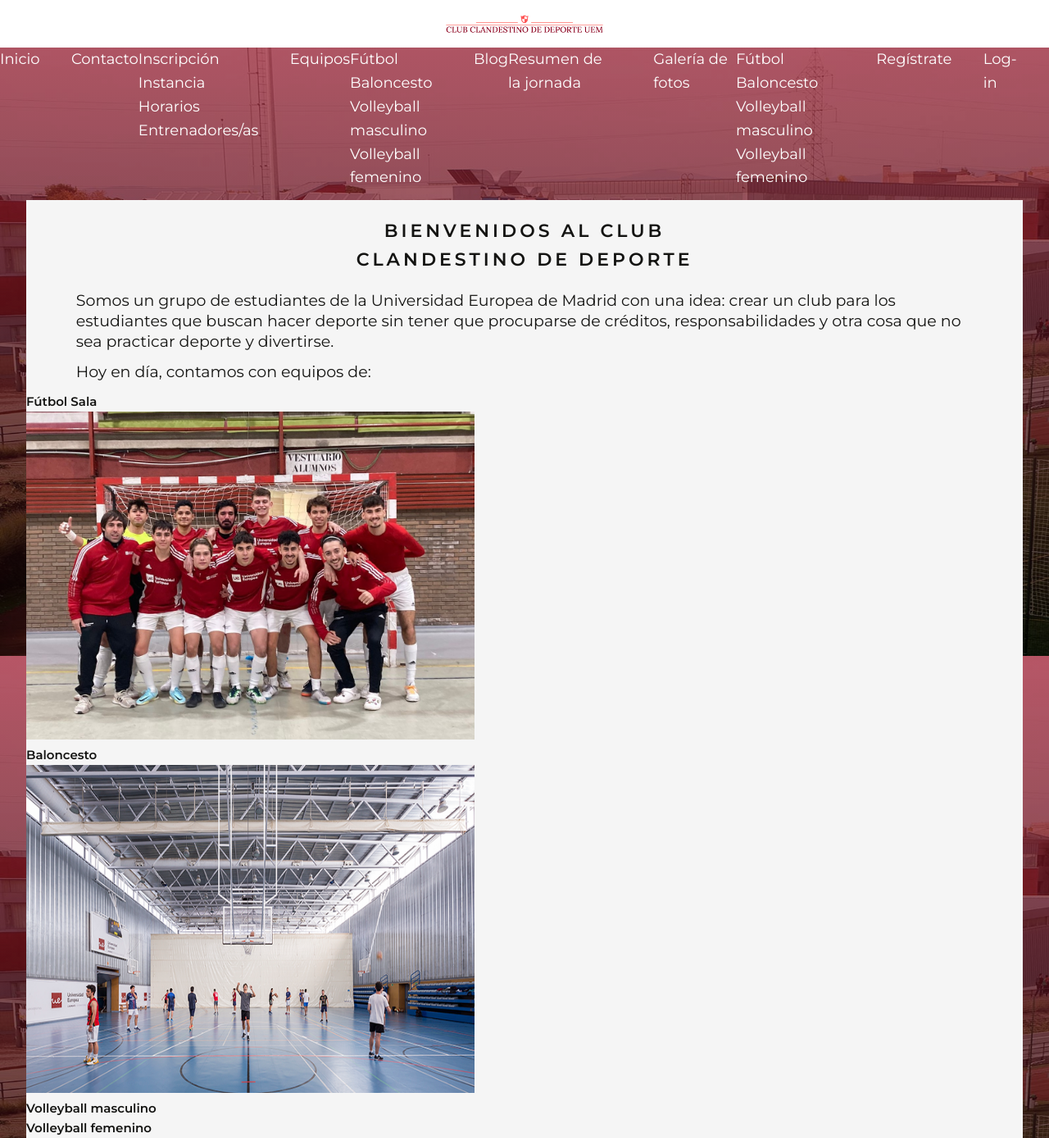
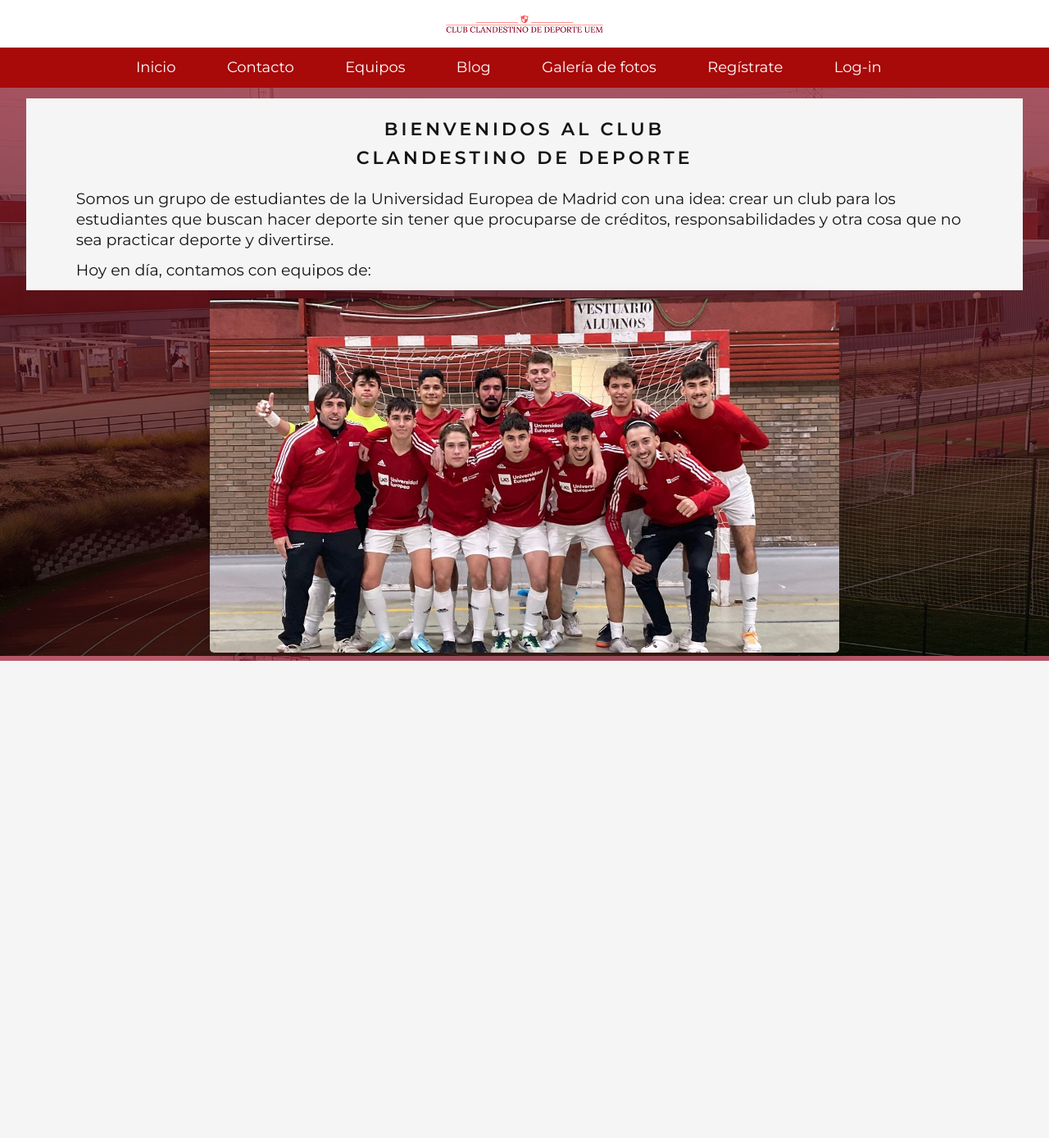
Before and after one commit to Ignaciogg/WEB-ClubDeDeporte, a PHP site: page / in a window 1280 px wide. Shown: the whole page at 82% size. After the commit the page ends 806 px from the top, so only its background shows below. Run offline with PHP 8.4, Linux system fonts and the light colour scheme; some libraries are stand-ins or nearby versions.

Commit message:
slideshow

```diff
--- a/index.html
+++ b/index.html
@@ -24,7 +24,7 @@
                     <li class="contacto">
                         <a>Contacto</a>
                         <ul class="sub-menu">
-                            <li class="sub-menu-item"><a href="inscripcion" onclick="seleccionar(this)"> Inscripción </a></li>
+                            <li class="sub-menu-item primersub"><a href="inscripcion" onclick="seleccionar(this)"> Inscripción </a></li>
                             <li class="sub-menu-item"><a href="instancia" onclick="seleccionar(this)"> Instancia </a></li>
                             <li class="sub-menu-item"><a href="horarios" onclick="seleccionar(this)"> Horarios </a></li>
                             <li class="sub-menu-item"><a href="entrenadores" onclick="seleccionar(this)"> Entrenadores/as </a></li>
@@ -34,7 +34,7 @@
                     <li class="equipos">
                         <a>Equipos</a>
                         <ul class="sub-menu">
-                            <li class="sub-menu-item"><a href="futbol" onclick="seleccionar(this)">Fútbol</a></li>
+                            <li class="sub-menu-item primersub"><a href="futbol" onclick="seleccionar(this)">Fútbol</a></li>
                             <li class="sub-menu-item"><a href="basket" onclick="seleccionar(this)">Baloncesto</a></li>
                             <li class="sub-menu-item"><a href="volleymasc" onclick="seleccionar(this)">Volleyball masculino</a></li>
                             <li class="sub-menu-item"><a href="volleyfem" onclick="seleccionar(this)">Volleyball femenino</a></li>
@@ -44,14 +44,14 @@
                     <li class="noticias">
                         <a>Blog</a>
                         <ul class="sub-menu">
-                            <li class="sub-menu-item"><a href="resumen" onclick="seleccionar(this)">Resumen de la jornada</a></li>
+                            <li class="sub-menu-item primersub"><a href="resumen" onclick="seleccionar(this)">Resumen de la jornada</a></li>
                         </ul>
                     </li>
 
                     <li class="galeria">
                         <a>Galería de fotos</a>
                         <ul class="sub-menu">
-                            <li class="sub-menu-item"><a href="fotos-futbol" onclick="seleccionar(this)">Fútbol</a></li>
+                            <li class="sub-menu-item primersub"><a href="fotos-futbol" onclick="seleccionar(this)">Fútbol</a></li>
                             <li class="sub-menu-item"><a href="fotos-basket" onclick="seleccionar(this)">Baloncesto</a></li>
                             <li class="sub-menu-item"><a href="fotos-volleymasc" onclick="seleccionar(this)">Volleyball masculino</a></li>
                             <li class="sub-menu-item"><a href="fotos-volleyfem" onclick="seleccionar(this)">Volleyball femenino</a></li>
@@ -74,13 +74,25 @@
                     buscan hacer deporte sin tener que procuparse de créditos, responsabilidades y otra cosa que no sea practicar
                     deporte y divertirse.</p>
                 <p>Hoy en día, contamos con equipos de:</p>
-                <h4>Fútbol Sala</h4><img src="img/futbol.jpeg">
-                <h4>Baloncesto</h4><img src="img/UEM-basket.png">
-                <h4>Volleyball masculino</h4>
-                <h4>Volleyball femenino</h4>
             </div>
         </section>
 
+        <div class="slideshow">
+            <div class="slideshow-wrap">
+                <div class="slide">
+                    <img id="slide1" src="img/UEM-futbol.jpeg" alt="FUTBOL">
+                    <img id="slide2" src="img/UEM-basket.png" alt="BASKET">
+                    <img id="slide3" src="img/UEM-volleyM.jpg" alt="VOLLEY M">
+                    <img id="slide4" src="img/UEM-volleyF.jpg" alt="VOLLEY F">
+                    <div class="slideshow-nav">
+                        <a href="#slide1"></a>
+                        <a href="#slide2"></a>
+                        <a href="#slide3"></a>
+                        <a href="#slide4"></a>
+                    </div>
+                </div>
+            </div>
+        </div>
     </header>
     <script src="script.js"></script>
 </body>
--- a/style.css
+++ b/style.css
@@ -56,18 +56,66 @@
 
 nav .menu-div .menu-ul li a{
 	color: white;
+	text-decoration: none;
 }
 
-.sub-menu{
-	/*visibility: hidden;*/
+.menu-div {
+	margin:auto;
+	text-align: center;
+	background-color:#a80909;
 }
 
-nav .menu-div .menu-ul li :hover{
-
+ul {
+	list-style: none;
 }
 
-nav .menu-div .menu-ul li a{
-	text-decoration: none;
+.menu-ul > li{
+	float: left;
+	background-color:#a80909;
+}
+
+.menu-ul li a{
+	text-decoration:none;
+	padding:10px 12px;
+	display:block;
+	color: white;
+}
+
+.menu-ul li a:hover {
+	background-color:#a80909;
+}
+
+.sub-menu {
+	display: none;
+	position: absolute;
+	min-width: 12%;
+}
+
+.primersub{
+	margin-top: 21%;
+}
+
+.menu-ul li:hover > ul {
+	display: block;
+}
+
+.sub-menu-item {
+	position: relative;
+	left: -50px;
+	text-align: left;
+	color: white;
+	background-color: #a80909;
+}
+.sub-menu-item a{
+	color:black;
+}
+
+.sub-menu-item:hover{
+	background-color: #ff4343;
+}
+
+.sub-menu-item a:hover{
+	background-color: #ff4343;
 }
 
 .content{
@@ -105,11 +153,56 @@
     margin-bottom: 12px;
 }
 
-.inicio h4{
-
-}
-
 .inicio img{
 	width: 45%;
   	height: 400px;
 }
+
+.slideshow{
+	padding: 10px;
+}
+
+.slideshow-wrap{
+	position: relative;
+	max-width: 48rem;
+	margin: 0 auto;
+}
+
+.slide{
+	display: flex;
+	aspect-ratio: 16/9;
+	overflow-x: auto;
+	scroll-snap-type: x mandatory;
+	scroll-behavior: smooth;
+	box-shadow: 0 1.5rem 3rem -0.75rem hsla(0, 0%, 0%, 0.25);
+	border-radius: 5px;
+}
+
+.slide img{
+	flex: 1 0 100%;
+	scroll-snap-align: start;
+	object-fit: cover;
+}
+
+.slideshow-nav{
+	display: flex;
+	column-gap: 1rem;
+	position: absolute;
+	bottom: 1.25rem;
+	left: 50%;
+	transform: translateX(-50%);
+	z-index: 1;
+}
+
+.slideshow-nav a{
+	width: 0.5rem;
+	height: 0.5rem;
+	border-radius: 50%;
+	background-color: #fff;
+	opacity: 0.75;
+	transition: opacity ease 250ms;
+}
+
+.slideshow-nav a:hover{
+	opacity: 1;
+}
```
Also changed, not shown: img/UEM-futbol.jpeg (renamed from img/futbol.jpeg), img/UEM-volleyF.jpg (added), img/UEM-volleyM.jpg (added), script.js (line endings or trailing spaces).
